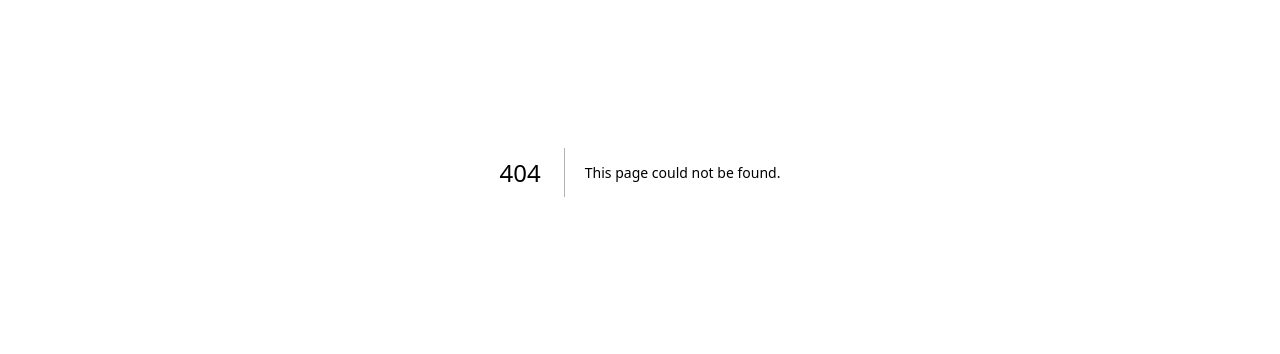
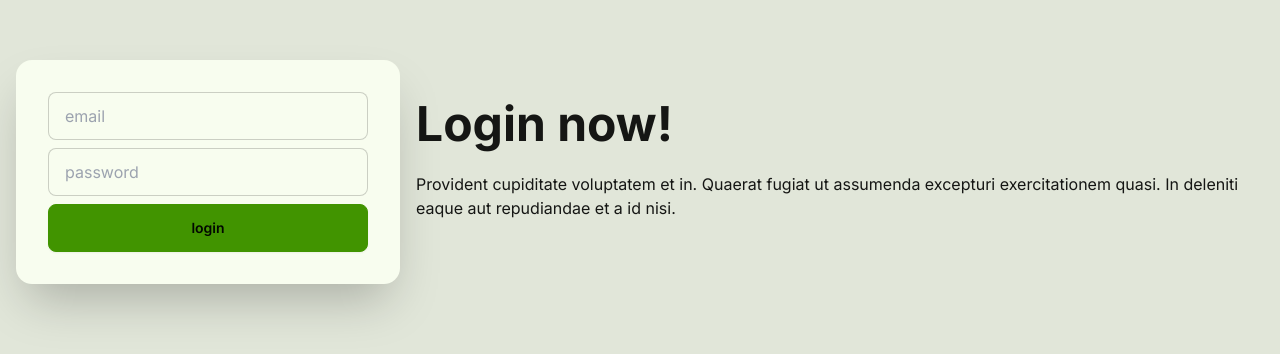
Before and after one commit to codeM1997/patient-service-frontend, a Next.js app: page /login in a window 1280 px wide. Before the commit this address had no page. Shown: the part 228-582 px from the top of the page. Built offline with nearby package versions, Linux system fonts and the light colour scheme.

Commit message:
add: initial commit

```diff
--- a/next.config.mjs
+++ b/next.config.mjs
@@ -1,4 +1,5 @@
 /** @type {import('next').NextConfig} */
-const nextConfig = {};
+const nextConfig = {
+};
 
 export default nextConfig;
--- /dev/null
+++ b/src/app/components/LoginForm.tsx
@@ -0,0 +1,28 @@
+"use client";
+import React from "react";
+const LoginForm = () => {
+  const check = (event: Event) => {
+    event.preventDefault()
+    console.log("1",event.target );
+  };
+
+  return (
+    <form onSubmit={check} className="card-body">
+      <input
+        type="email"
+        placeholder="email"
+        className="input input-bordered"
+        required
+      />
+      <input
+        type="password"
+        placeholder="password"
+        className="input input-bordered"
+        required
+      />
+      <input value="login" type="submit" className="btn btn-primary" />
+    </form>
+  );
+};
+
+export default LoginForm;
--- a/src/app/globals.css
+++ b/src/app/globals.css
@@ -1,33 +1,3 @@
 @tailwind base;
 @tailwind components;
 @tailwind utilities;
-
-:root {
-  --foreground-rgb: 0, 0, 0;
-  --background-start-rgb: 214, 219, 220;
-  --background-end-rgb: 255, 255, 255;
-}
-
-@media (prefers-color-scheme: dark) {
-  :root {
-    --foreground-rgb: 255, 255, 255;
-    --background-start-rgb: 0, 0, 0;
-    --background-end-rgb: 0, 0, 0;
-  }
-}
-
-body {
-  color: rgb(var(--foreground-rgb));
-  background: linear-gradient(
-      to bottom,
-      transparent,
-      rgb(var(--background-end-rgb))
-    )
-    rgb(var(--background-start-rgb));
-}
-
-@layer utilities {
-  .text-balance {
-    text-wrap: balance;
-  }
-}
--- a/src/app/layout.tsx
+++ b/src/app/layout.tsx
@@ -5,8 +5,8 @@ import "./globals.css";
 const inter = Inter({ subsets: ["latin"] });
 
 export const metadata: Metadata = {
-  title: "Create Next App",
-  description: "Generated by create next app",
+  title: "Patient Logger",
+  description: "Just a demo project",
 };
 
 export default function RootLayout({
@@ -16,7 +16,9 @@ export default function RootLayout({
 }>) {
   return (
     <html lang="en">
-      <body className={inter.className}>{children}</body>
+      <body className={`${inter.className} `}>
+        {children}
+      </body>
     </html>
   );
 }
--- /dev/null
+++ b/src/app/login/page.tsx
@@ -0,0 +1,23 @@
+import React from 'react'
+import LoginForm from '../components/LoginForm'
+
+const page = () => {
+  return (
+    <div className="hero bg-base-200 min-h-screen">
+    <div className="hero-content flex-col lg:flex-row-reverse">
+      <div className="text-center lg:text-left">
+        <h1 className="text-5xl font-bold">Login now!</h1>
+        <p className="py-6">
+          Provident cupiditate voluptatem et in. Quaerat fugiat ut assumenda excepturi exercitationem
+          quasi. In deleniti eaque aut repudiandae et a id nisi.
+        </p>
+      </div>
+      <div className="card bg-base-100 w-full max-w-sm shrink-0 shadow-2xl">
+       <LoginForm/>
+      </div>
+    </div>
+  </div>
+  )
+}
+
+export default page
--- a/src/app/page.tsx
+++ b/src/app/page.tsx
@@ -1,113 +1,12 @@
-import Image from "next/image";
+'use client'
+import { useRouter } from "next/navigation";
+import { useEffect } from "react";
 
 export default function Home() {
-  return (
-    <main className="flex min-h-screen flex-col items-center justify-between p-24">
-      <div className="z-10 w-full max-w-5xl items-center justify-between font-mono text-sm lg:flex">
-        <p className="fixed left-0 top-0 flex w-full justify-center border-b border-gray-300 bg-gradient-to-b from-zinc-200 pb-6 pt-8 backdrop-blur-2xl dark:border-neutral-800 dark:bg-zinc-800/30 dark:from-inherit lg:static lg:w-auto  lg:rounded-xl lg:border lg:bg-gray-200 lg:p-4 lg:dark:bg-zinc-800/30">
-          Get started by editing&nbsp;
-          <code className="font-mono font-bold">src/app/page.tsx</code>
-        </p>
-        <div className="fixed bottom-0 left-0 flex h-48 w-full items-end justify-center bg-gradient-to-t from-white via-white dark:from-black dark:via-black lg:static lg:size-auto lg:bg-none">
-          <a
-            className="pointer-events-none flex place-items-center gap-2 p-8 lg:pointer-events-auto lg:p-0"
-            href="https://vercel.com?utm_source=create-next-app&utm_medium=appdir-template&utm_campaign=create-next-app"
-            target="_blank"
-            rel="noopener noreferrer"
-          >
-            By{" "}
-            <Image
-              src="/vercel.svg"
-              alt="Vercel Logo"
-              className="dark:invert"
-              width={100}
-              height={24}
-              priority
-            />
-          </a>
-        </div>
-      </div>
+  const router = useRouter();
+  useEffect(() => {
+    router.push("/login");
+  }, [router]);
 
-      <div className="relative z-[-1] flex place-items-center before:absolute before:h-[300px] before:w-full before:-translate-x-1/2 before:rounded-full before:bg-gradient-radial before:from-white before:to-transparent before:blur-2xl before:content-[''] after:absolute after:-z-20 after:h-[180px] after:w-full after:translate-x-1/3 after:bg-gradient-conic after:from-sky-200 after:via-blue-200 after:blur-2xl after:content-[''] before:dark:bg-gradient-to-br before:dark:from-transparent before:dark:to-blue-700 before:dark:opacity-10 after:dark:from-sky-900 after:dark:via-[#0141ff] after:dark:opacity-40 sm:before:w-[480px] sm:after:w-[240px] before:lg:h-[360px]">
-        <Image
-          className="relative dark:drop-shadow-[0_0_0.3rem_#ffffff70] dark:invert"
-          src="/next.svg"
-          alt="Next.js Logo"
-          width={180}
-          height={37}
-          priority
-        />
-      </div>
-
-      <div className="mb-32 grid text-center lg:mb-0 lg:w-full lg:max-w-5xl lg:grid-cols-4 lg:text-left">
-        <a
-          href="https://nextjs.org/docs?utm_source=create-next-app&utm_medium=appdir-template&utm_campaign=create-next-app"
-          className="group rounded-lg border border-transparent px-5 py-4 transition-colors hover:border-gray-300 hover:bg-gray-100 hover:dark:border-neutral-700 hover:dark:bg-neutral-800/30"
-          target="_blank"
-          rel="noopener noreferrer"
-        >
-          <h2 className="mb-3 text-2xl font-semibold">
-            Docs{" "}
-            <span className="inline-block transition-transform group-hover:translate-x-1 motion-reduce:transform-none">
-              -&gt;
-            </span>
-          </h2>
-          <p className="m-0 max-w-[30ch] text-sm opacity-50">
-            Find in-depth information about Next.js features and API.
-          </p>
-        </a>
-
-        <a
-          href="https://nextjs.org/learn?utm_source=create-next-app&utm_medium=appdir-template-tw&utm_campaign=create-next-app"
-          className="group rounded-lg border border-transparent px-5 py-4 transition-colors hover:border-gray-300 hover:bg-gray-100 hover:dark:border-neutral-700 hover:dark:bg-neutral-800/30"
-          target="_blank"
-          rel="noopener noreferrer"
-        >
-          <h2 className="mb-3 text-2xl font-semibold">
-            Learn{" "}
-            <span className="inline-block transition-transform group-hover:translate-x-1 motion-reduce:transform-none">
-              -&gt;
-            </span>
-          </h2>
-          <p className="m-0 max-w-[30ch] text-sm opacity-50">
-            Learn about Next.js in an interactive course with&nbsp;quizzes!
-          </p>
-        </a>
-
-        <a
-          href="https://vercel.com/templates?framework=next.js&utm_source=create-next-app&utm_medium=appdir-template&utm_campaign=create-next-app"
-          className="group rounded-lg border border-transparent px-5 py-4 transition-colors hover:border-gray-300 hover:bg-gray-100 hover:dark:border-neutral-700 hover:dark:bg-neutral-800/30"
-          target="_blank"
-          rel="noopener noreferrer"
-        >
-          <h2 className="mb-3 text-2xl font-semibold">
-            Templates{" "}
-            <span className="inline-block transition-transform group-hover:translate-x-1 motion-reduce:transform-none">
-              -&gt;
-            </span>
-          </h2>
-          <p className="m-0 max-w-[30ch] text-sm opacity-50">
-            Explore starter templates for Next.js.
-          </p>
-        </a>
-
-        <a
-          href="https://vercel.com/new?utm_source=create-next-app&utm_medium=appdir-template&utm_campaign=create-next-app"
-          className="group rounded-lg border border-transparent px-5 py-4 transition-colors hover:border-gray-300 hover:bg-gray-100 hover:dark:border-neutral-700 hover:dark:bg-neutral-800/30"
-          target="_blank"
-          rel="noopener noreferrer"
-        >
-          <h2 className="mb-3 text-2xl font-semibold">
-            Deploy{" "}
-            <span className="inline-block transition-transform group-hover:translate-x-1 motion-reduce:transform-none">
-              -&gt;
-            </span>
-          </h2>
-          <p className="m-0 max-w-[30ch] text-balance text-sm opacity-50">
-            Instantly deploy your Next.js site to a shareable URL with Vercel.
-          </p>
-        </a>
-      </div>
-    </main>
-  );
+  return <div></div>;
 }
--- a/tailwind.config.ts
+++ b/tailwind.config.ts
@@ -15,6 +15,9 @@ const config: Config = {
       },
     },
   },
-  plugins: [],
+  plugins: [require("daisyui")],
+  daisyui: {
+    themes: ["lemonade"],
+  },
 };
 export default config;
```
Also changed, not shown: package.json (+6 -5 lines), 1 other file (tests, documents, lock files or other folders).
